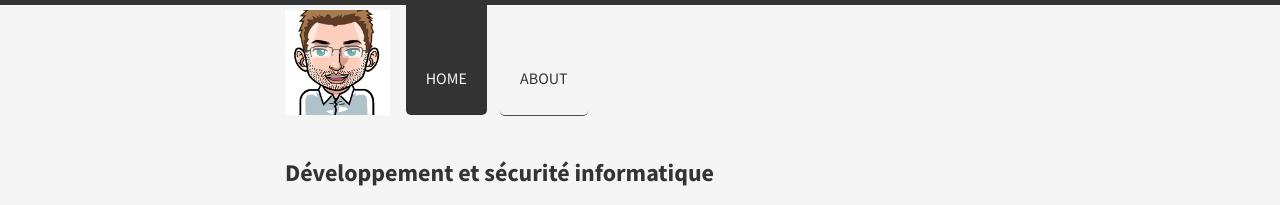
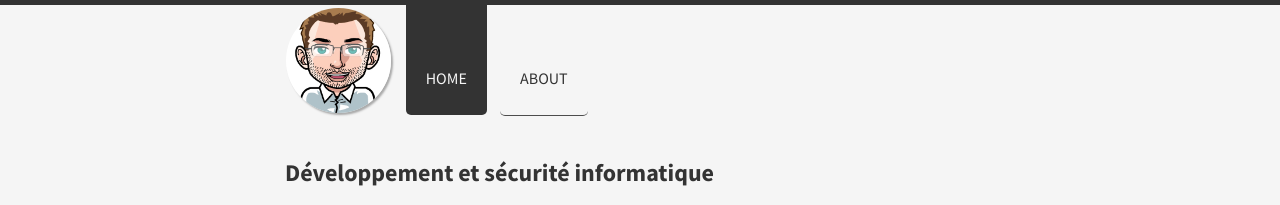
Before and after one commit to phackt/phackt.github.io, a Jekyll site: the page built from index.html, in a window 1280 px wide. Shown: the top 205 px of the page. Built offline with Jekyll 4.4.1, drawn with Linux system fonts in a browser that asks for light colours; nearby versions of some CDN libraries.

Commit message:
update logo

```diff
--- a/public/css/main.scss
+++ b/public/css/main.scss
@@ -238,11 +238,14 @@ dl,
 /*============================================================================*/
 #logo {
   display: inline-block;
-  height: 115px;
-  width: 115px;
+  height: 105px;
+  width: 105px;
   background-size: 105px 105px;
   background-position: left center;
   background-repeat: no-repeat;
+  box-shadow: 2px 2px 2px #aaa;
+  margin-top: 3px;
+  border-radius: 100%;
 }
 
 /*============================================================================*/
```
